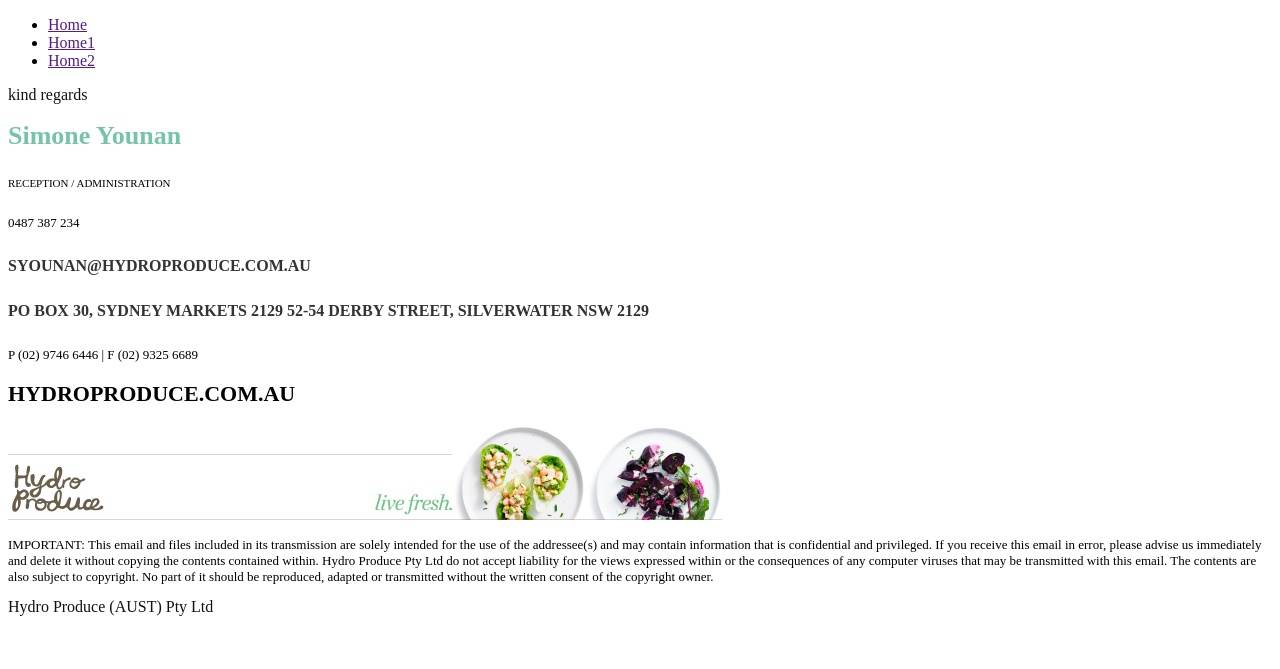
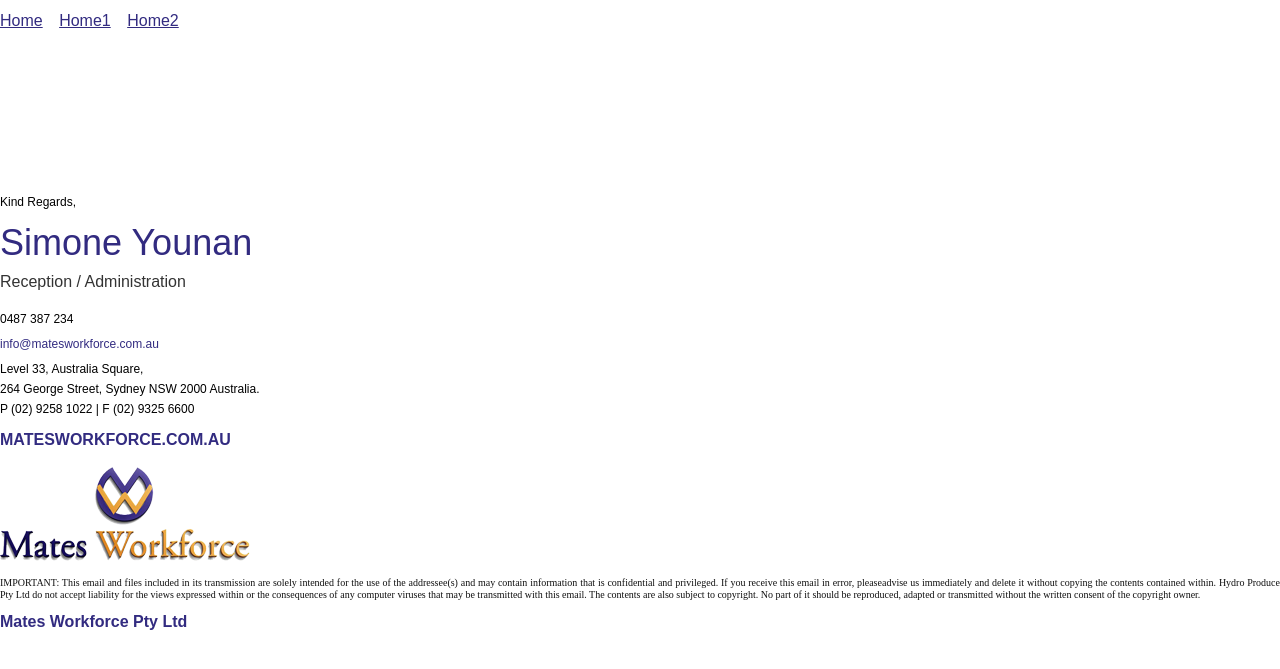
Before and after one commit to devshagor/email-signatures, a Jekyll site: the page index.html, which Jekyll copies as it is, in a window 1280 px wide. Shown: the top 669 px of the page. Built offline with Jekyll 4.4.1, drawn with Linux system fonts in a browser that asks for light colours.

Commit message:
complete our email templete

```diff
--- a/assets/css/style.css
+++ b/assets/css/style.css
@@ -1,22 +1,57 @@
+body {
+  font-family: "Arial","Verdana","Open Sans"; }
+
+* {
+  padding: 0;
+  margin: 0; }
+
+a {
+  text-decoration: none;
+  color: #322b80; }
+
+.manu ul {
+  padding: 0;
+  margin: 0; }
+  .manu ul li {
+    display: inline-block;
+    margin-top: 12px;
+    margin-bottom: 150px; }
+  .manu ul a {
+    text-decoration: underline;
+    margin-right: 12px; }
+
 .textTitle {
   position: relative; }
-  .textTitle span {
-    color: #111; }
+  .textTitle .ppp {
+    color: #111;
+    font-size: 10px;
+    font-family: "Times New Roman";
+    line-height: 12px; }
   .textTitle h1 {
-    font-size: 26px;
-    font-weight: 700;
-    color: #73c5a5;
-    text-transform: capitalize; }
+    color: #322b80;
+    font-size: 36px;
+    font-weight: 400;
+    margin-top: 10px;
+    margin-bottom: 9px; }
   .textTitle h6 {
-    font-size: 11px;
-    font-weight: 300; }
+    font-size: 16px;
+    font-weight: 600;
+    margin-bottom: 18px;
+    margin-top: 12px;
+    color: #322b80; }
   .textTitle p {
-    font-size: 13px;
-    font-weight: 300; }
+    font-size: 12px;
+    font-weight: 300;
+    text-align: justify;
+    line-height: 20px;
+    margin-top: 12px; }
+  .textTitle .emailinfo {
+    margin-bottom: 30px;
+    line-height: 30px; }
+    .textTitle .emailinfo a {
+      color: #322b80 !important; }
   .textTitle h5 {
     font-size: 16px;
-    font-weight: 600;
-    color: #333; }
-  .textTitle h2 {
-    font-size: 22px;
-    font-weight: 700; }
+    font-weight: 400;
+    color: #333;
+    margin-bottom: 18px; }
--- a/index.html
+++ b/index.html
@@ -12,13 +12,15 @@
 
         <meta name="viewport" content="width=device-width">
 
+
+
         <!-- All CSS Files -->
 
         <link rel="stylesheet" type="text/css" href="./assets/css/style.css"/>
         <!-- End CSS Including -->
     </head>
     <body>
-        <nav class="">
+        <nav class="manu">
             <ul>
                 <li><a href="">Home</a></li>
                 <li><a href="">Home1</a></li>
@@ -26,21 +28,21 @@
             </ul>
         </nav>
         <div class="textTitle">
-            <span>kind regards</span>
-            <h1>simone younan</h1>
-            <h6>RECEPTION / ADMINISTRATION</h6>
-            <p>0487 387 234</p>
-            <h5>SYOUNAN@HYDROPRODUCE.COM.AU </h5>
-            <h5>PO BOX 30, SYDNEY MARKETS 2129
-                52-54 DERBY STREET, SILVERWATER NSW 2129
-            </h5>
-            <p>P (02) 9746 6446 |  F (02) 9325 6689</p>
-            <h2>HYDROPRODUCE.COM.AU</h2>
-            <img src="./assets/images/unnamed.png" alt="">
-            <p>IMPORTANT: This email and files included in its transmission are solely
+            <p>Kind Regards,</p>
+            <h1>Simone Younan</h1>
+            <h5>Reception / Administration</h5>
+            <p>0487 387 234<br>
+                <span class="emailinfo"><a href="mailto:info@matesworkforce.com.au">info@matesworkforce.com.au</a></span><br>
+            Level 33, Australia Square,<br>
+                264 George Street, Sydney NSW 2000 Australia.<br>
+
+            P (02) 9258 1022 | F (02) 9325 6600</p>
+            <h6><a href="http://matesworkforce.com.au/">MATESWORKFORCE.COM.AU</a></h6>
+            <a href="http://matesworkforce.com.au/"><img class="img2" src="./assets/images/logo.png" alt=""></a>
+            <p class="ppp">IMPORTANT: This email and files included in its transmission are solely
                 intended for the use of the addressee(s) and may contain information
                 that is confidential and privileged. If you receive this email in
-                error, please advise us immediately and delete it without copying
+                error, pleaseadvise us immediately and delete it without copying
                 the contents contained within. Hydro Produce Pty Ltd do not accept
                 liability for the views expressed within or the consequences of any
                 computer viruses that may be transmitted with this email. The contents
@@ -48,8 +50,8 @@
                 adapted or transmitted without the written consent of the copyright
                 owner.
             </p>
-            <span>Hydro Produce (AUST) Pty Ltd</span>
-        </div>
+            <h6>Mates Workforce Pty Ltd</h6>
+    </div>
 
-    </body>
+</body>
 </html>
```
Also changed, not shown: _sass/style.scss (+58 -13 lines), assets/images/logo.png (added).
